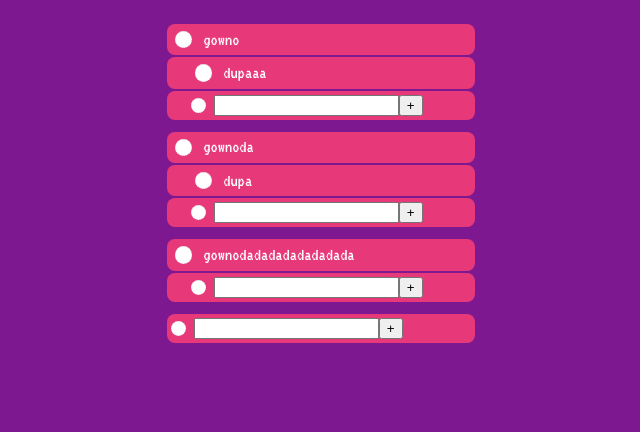
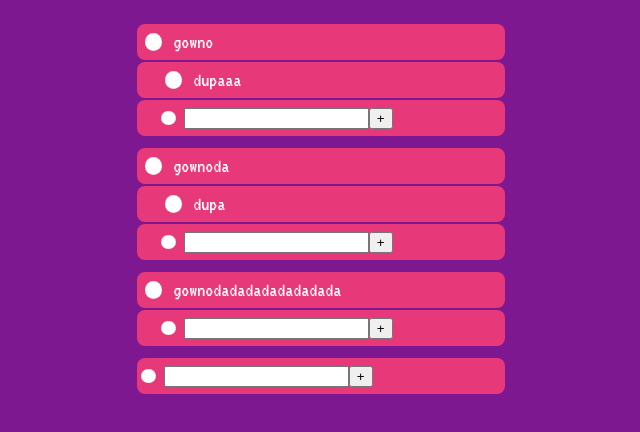
Before and after one commit to Teeco123/adhd-app, a SvelteKit app: page / in a window 1280 px wide. Shown: the top 432 px of the page, without its empty margins (319-959 px from the left). Built offline with nearby package versions, Linux system fonts and the light colour scheme.

Commit message:
made everything bigger

```diff
--- a/src/routes/+page.svelte
+++ b/src/routes/+page.svelte
@@ -126,20 +126,22 @@
 				.task-details {
 					display: flex;
 					padding: 4px;
-					width: 300px;
+					width: 360px;
+					height: 28px;
 					background-color: #e73879;
 					border-radius: 8px;
 					align-items: center;
 					.task-text {
 						margin-left: 8px;
-						font-size: 18px;
+						font-size: 20px;
 					}
 				}
 				.subtasks {
 					.subtask {
 						display: flex;
 						padding: 4px;
-						width: 280px;
+						width: 340px;
+						height: 28px;
 						padding-left: 24px;
 						background-color: #e73879;
 						border-radius: 8px;
@@ -147,14 +149,15 @@
 						align-items: center;
 						.subtask-text {
 							margin-left: 8px;
-							font-size: 18px;
+							font-size: 20px;
 						}
 					}
 				}
 				.new-task {
 					display: flex;
 					padding: 4px;
-					width: 280px;
+					width: 340px;
+					height: 28px;
 					background-color: #e73879;
 					border-radius: 8px;
 					margin-top: 2px;
@@ -168,7 +171,8 @@
 			.new-task {
 				display: flex;
 				padding: 4px;
-				width: 300px;
+				width: 360px;
+				height: 28px;
 				background-color: #e73879;
 				border-radius: 8px;
 				margin-top: 2px;
```
